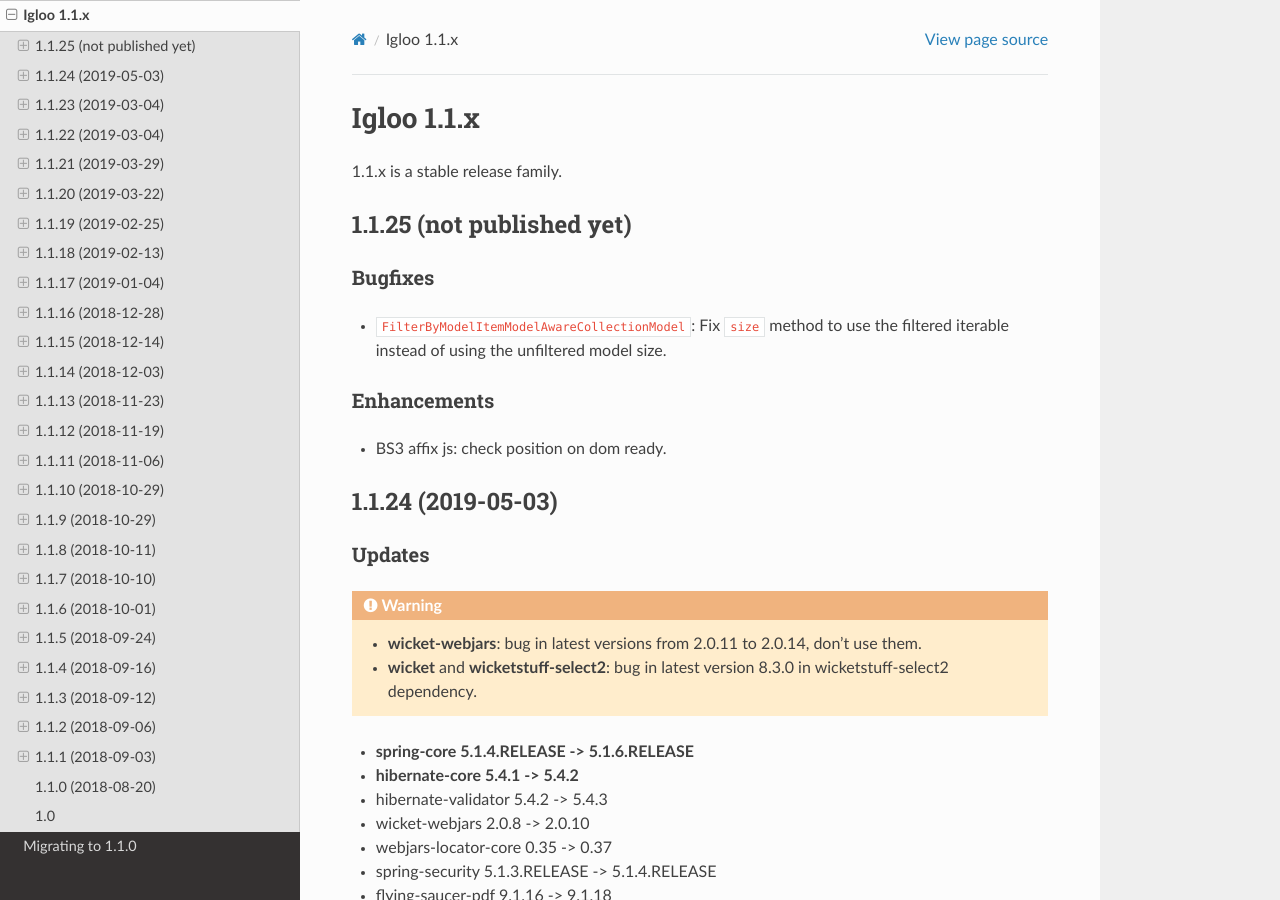
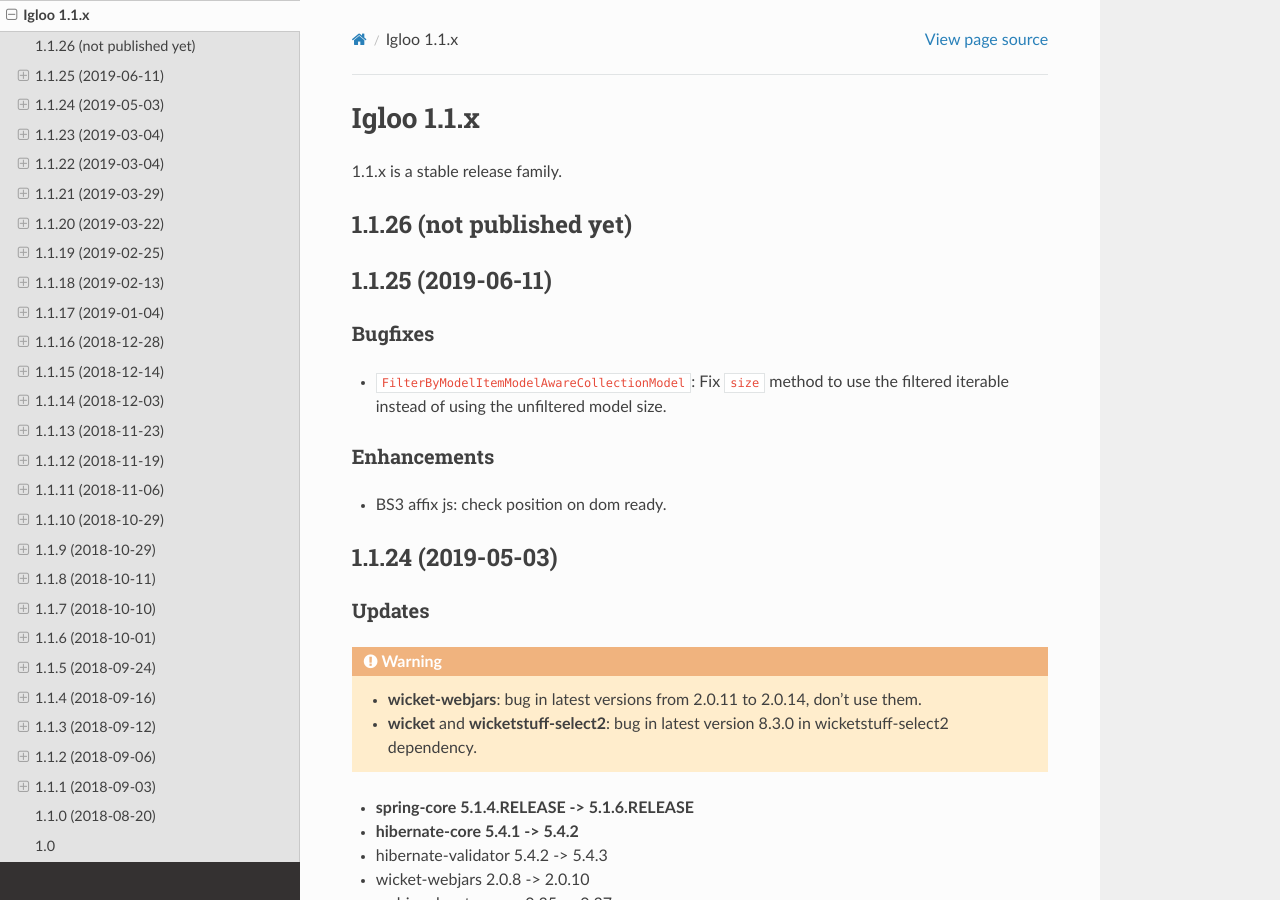
Before and after one commit to igloo-project/igloo-doc, a Sphinx documentation site: the page built from source/release-notes/1.1.x.rst, in a window 1280 px wide and 900 px high. Built offline with Sphinx 7.4.7 and the Read the Docs theme 2.0.0, drawn with Linux system fonts in a browser that asks for light colours.

Commit message:
1.1.25: update release notes

```diff
--- a/source/release-notes/1.1.x.rst
+++ b/source/release-notes/1.1.x.rst
@@ -4,10 +4,15 @@
 
 1.1.x is a stable release family.
 
+.. _v1.1.26:
+
+1.1.26 (not published yet)
+##########################
+
 .. _v1.1.25:
 
-1.1.25 (not published yet)
-##########################
+1.1.25 (2019-06-11)
+###################
 
 Bugfixes
 ********
```
